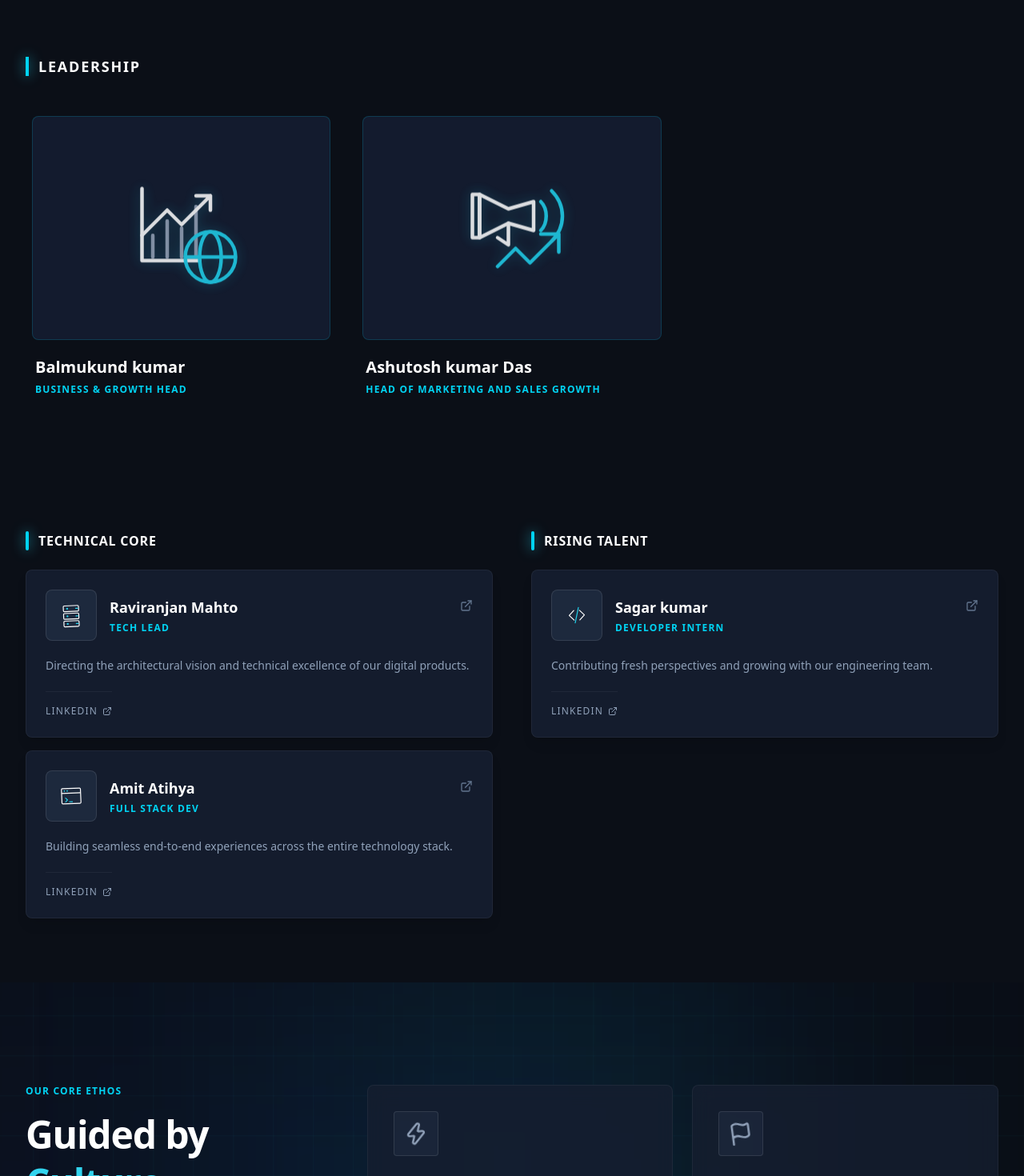
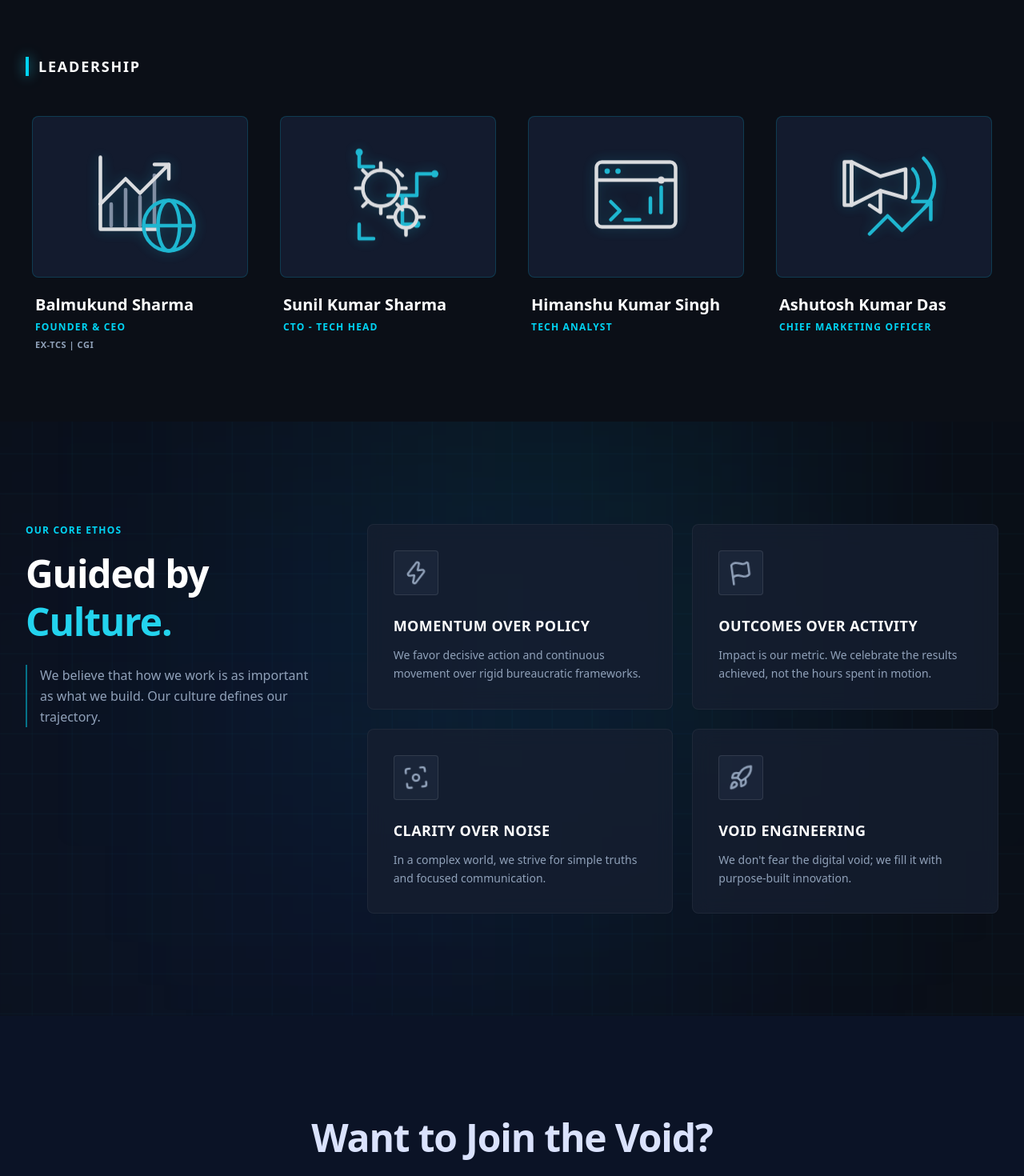
Before and after one commit to hmnshub/Covianlab_Frontend, a Next.js app: page /team in a window 1280 px wide. Shown: the part 640-2110 px from the top of the page at 80% size. Built offline with nearby package versions, Linux system fonts and the light colour scheme.

Commit message:
feat: update leadership team, reorder navbar, and add products route

```diff
--- /dev/null
+++ b/src/app/products/page.js
@@ -0,0 +1,32 @@
+import Navbar from "@/components/Navbar";
+import Footer from "@/components/Footer";
+
+export const metadata = {
+  title: "Products | CovianLab",
+  description: "Explore our digital products and innovations.",
+};
+
+export default function ProductsPage() {
+  return (
+    <main className="min-h-screen bg-[#0B0F17] text-white flex flex-col justify-between">
+      <Navbar activePage="products" />
+
+      {/* Blank Content Area */}
+      <div className="flex-1 flex items-center justify-center py-32 px-8">
+        <div className="text-center max-w-lg mx-auto">
+          <span className="text-xs font-label uppercase tracking-widest text-cyan-400 font-bold block mb-3">
+            CovianLab Ecosystem
+          </span>
+          <h1 className="text-5xl font-headline font-black tracking-tight text-white mb-4 drop-shadow-[0_0_15px_rgba(34,211,238,0.15)]">
+            Products
+          </h1>
+          <p className="text-slate-400 text-sm tracking-wide">
+            Our suite of purpose-built digital products is currently under development. Check back soon.
+          </p>
+        </div>
+      </div>
+
+      <Footer />
+    </main>
+  );
+}
--- a/src/app/team/page.js
+++ b/src/app/team/page.js
@@ -2,7 +2,6 @@ import Navbar from "@/components/Navbar";
 import Footer from "@/components/Footer";
 import TeamHero from "@/components/team/TeamHero";
 import Leadership from "@/components/team/Leadership";
-import TeamGrid from "@/components/team/TeamGrid";
 import CoreValues from "@/components/team/CoreValues";
 import TeamCTA from "@/components/team/TeamCTA";
 
@@ -17,7 +16,6 @@ export default function TeamPage() {
       <Navbar activePage="team" />
       <TeamHero />
       <Leadership />
-      <TeamGrid />
       <CoreValues />
       <TeamCTA />
       <Footer />
--- a/src/components/CTA.jsx
+++ b/src/components/CTA.jsx
@@ -28,7 +28,7 @@ export default function CTA() {
           transition={{ duration: 0.6, delay: 0.15 }}
           className="text-lg text-on-surface-variant max-w-2xl mx-auto mb-14 leading-relaxed"
         >
-          We are currently accepting high-growth partners for late 2024. Secure
+          We are currently accepting high-growth partners for late 2026. Secure
           your spot in our next development cycle.
         </motion.p>
 
--- a/src/components/Footer.jsx
+++ b/src/components/Footer.jsx
@@ -23,7 +23,7 @@ export default function Footer() {
             Engineering end-to-end growth systems for the next generation of business leaders.
           </p>
           <div className="mt-2 text-xs text-slate-600 uppercase tracking-widest space-y-1">
-            <div>Business &amp; Growth</div>
+            <div>Founder &amp; CEO</div>
             <div className="text-slate-400 font-semibold">Balmukund kumar</div>
 
           </div>
@@ -74,7 +74,7 @@ export default function Footer() {
       {/* Bottom bar */}
       <div className="px-12 py-8 border-t border-white/5 flex flex-col md:flex-row justify-between items-center gap-4">
         <span className="text-slate-500 text-xs font-label tracking-widest uppercase">
-          © 2024 CovianLab. Engineered for Growth.
+          © 2026 CovianLab. Engineered for Growth.
         </span>
         <div className="flex gap-8">
           <Link href="#" className="text-slate-500 hover:text-cyan-400 text-xs uppercase tracking-widest transition-colors">Terms</Link>
--- a/src/components/Navbar.jsx
+++ b/src/components/Navbar.jsx
@@ -7,10 +7,11 @@ import { useState } from "react";
 
 const navLinks = [
   { label: "Home", href: "/" },
+  { label: "Portfolio", href: "/portfolio" },
   { label: "Services", href: "/services" },
+  { label: "Products", href: "/products" },
+  { label: "Careers", href: "/careers" },
   { label: "Team", href: "/team" },
-  { label: "Portfolio", href: "/portfolio" },
-  { label: "Careers", href: "/careers" },
 ];
 
 export default function Navbar() {
--- a/src/components/team/Leadership.jsx
+++ b/src/components/team/Leadership.jsx
@@ -27,6 +27,18 @@ const GearCircuitIcon = () => (
   </svg>
 );
 
+const TechAnalystIcon = () => (
+  <svg viewBox="0 0 64 64" fill="none" xmlns="http://www.w3.org/2000/svg" className="w-full h-full">
+    <rect x="10" y="14" width="44" height="36" rx="3" stroke="white" strokeWidth="2"/>
+    <path d="M10 24h44" stroke="white" strokeWidth="2"/>
+    <circle cx="16" cy="19" r="1.5" fill="#22d3ee"/>
+    <circle cx="22" cy="19" r="1.5" fill="#22d3ee"/>
+    <path d="M18 36l5 5-5 5M26 46h8" stroke="#22d3ee" strokeWidth="2" strokeLinecap="round" strokeLinejoin="round"/>
+    <path d="M40 42v-8M46 42v-14" stroke="#22d3ee" strokeWidth="2" strokeLinecap="round"/>
+    <circle cx="46" cy="24" r="2" fill="white"/>
+  </svg>
+);
+
 const MegaphoneArrowIcon = () => (
   <svg viewBox="0 0 64 64" fill="none" xmlns="http://www.w3.org/2000/svg" className="w-full h-full">
     <path d="M14 38l16-8 14 4v-16l-14 4-16-8v24z" stroke="white" strokeWidth="2" strokeLinejoin="round"/>
@@ -38,9 +50,27 @@ const MegaphoneArrowIcon = () => (
 );
 
 const leaders = [
-  { name: "Balmukund kumar", role: "BUSINESS & GROWTH HEAD", Graphic: GraphGlobeIcon },
-
-  { name: "Ashutosh kumar Das", role: "HEAD OF MARKETING AND SALES GROWTH", Graphic: MegaphoneArrowIcon },
+  {
+    name: "Balmukund Sharma",
+    role: "FOUNDER & CEO",
+    badge: "Ex-TCS | CGI",
+    Graphic: GraphGlobeIcon
+  },
+  {
+    name: "Sunil Kumar Sharma",
+    role: "CTO - TECH HEAD",
+    Graphic: GearCircuitIcon
+  },
+  {
+    name: "Himanshu Kumar Singh",
+    role: "TECH ANALYST",
+    Graphic: TechAnalystIcon
+  },
+  {
+    name: "Ashutosh Kumar Das",
+    role: "CHIEF MARKETING OFFICER",
+    Graphic: MegaphoneArrowIcon
+  },
 ];
 
 const cardVariants = {
@@ -73,7 +103,7 @@ export default function Leadership() {
           whileInView="visible"
           viewport={{ once: true, margin: "-50px" }}
           variants={{ visible: { transition: { staggerChildren: 0.2 } } }}
-          className="grid grid-cols-1 lg:grid-cols-3 gap-6"
+          className="grid grid-cols-1 sm:grid-cols-2 lg:grid-cols-4 gap-6"
         >
           {leaders.map((leader, i) => {
             const GraphicComponent = leader.Graphic;
@@ -87,12 +117,9 @@ export default function Leadership() {
                 }}
                 className="flex flex-col group cursor-pointer relative p-2 rounded-2xl transition-all duration-300"
               >
-                {/* Clean Image Container with smooth border highlight instead of box-shadow box */}
                 <div className="w-full aspect-[4/3] bg-[#131B2E] rounded-xl flex items-center justify-center mb-5 relative overflow-hidden border border-cyan-500/20 group-hover:border-cyan-400 group-hover:shadow-[0_0_25px_rgba(34,211,238,0.25)] transition-all duration-300">
-                  {/* Shimmer */}
                   <div className="absolute inset-0 bg-gradient-to-r from-transparent via-cyan-400/10 to-transparent -translate-x-full group-hover:animate-[shimmer_1.5s_infinite] pointer-events-none" />
 
-                  {/* Floating Icon */}
                   <motion.div
                     animate={{ y: [-6, 6, -6] }}
                     transition={{ repeat: Infinity, duration: 4, ease: "easeInOut", delay: i * 0.2 }}
@@ -109,6 +136,11 @@ export default function Leadership() {
                   <p className="text-xs font-bold text-cyan-400 uppercase tracking-widest leading-relaxed">
                     {leader.role}
                   </p>
+                  {leader.badge && (
+                    <p className="text-[11px] font-semibold text-slate-400 tracking-wider mt-1 uppercase">
+                      {leader.badge}
+                    </p>
+                  )}
                 </div>
               </motion.div>
             );
--- a/src/components/team/TeamGrid.jsx
+++ b/src/components/team/TeamGrid.jsx
@@ -14,29 +14,13 @@ const TechLeadIcon = () => (
   </svg>
 );
 
-const FullStackIcon = () => (
-  <svg viewBox="0 0 64 64" fill="none" xmlns="http://www.w3.org/2000/svg" className="w-full h-full">
-    <rect x="12" y="16" width="40" height="32" rx="2" stroke="white" strokeWidth="2"/>
-    <path d="M12 26h40" stroke="white" strokeWidth="2"/>
-    <circle cx="18" cy="21" r="1.5" fill="#22d3ee"/><circle cx="24" cy="21" r="1.5" fill="#22d3ee"/>
-    <path d="M20 36l4 4-4 4M28 44h6" stroke="#22d3ee" strokeWidth="2" strokeLinecap="round" strokeLinejoin="round"/>
-  </svg>
-);
-
-const InternIcon = () => (
-  <svg viewBox="0 0 64 64" fill="none" xmlns="http://www.w3.org/2000/svg" className="w-full h-full">
-    <path d="M26 22l-10 10 10 10M38 22l10 10-10 10" stroke="white" strokeWidth="2" strokeLinecap="round" strokeLinejoin="round"/>
-    <path d="M36 16l-8 32" stroke="#22d3ee" strokeWidth="2" strokeLinecap="round"/>
-  </svg>
-);
-
 const technical = [
-  { name: "Raviranjan Mahto", role: "Tech Lead", desc: "Directing the architectural vision and technical excellence of our digital products.", Graphic: TechLeadIcon },
-  { name: "Amit Atihya", role: "Full Stack Dev", desc: "Building seamless end-to-end experiences across the entire technology stack.", Graphic: FullStackIcon },
-];
-
-const risingTalent = [
-  { name: "Sagar kumar", role: "Developer Intern", desc: "Contributing fresh perspectives and growing with our engineering team.", Graphic: InternIcon },
+  {
+    name: "Himanshu Kumar Singh",
+    role: "Tech Analyst",
+    desc: "Analyzing technical systems, optimizing platform performance, and supporting core software operations.",
+    Graphic: TechLeadIcon
+  },
 ];
 
 const cardVariants = {
@@ -44,7 +28,7 @@ const cardVariants = {
   visible: { opacity: 1, scale: 1, rotateX: 0, y: 0, transition: { type: "spring", stiffness: 100, damping: 12 } },
 };
 
-function MemberCard({ member, delay = 0 }) {
+function MemberCard({ member }) {
   const GraphicComponent = member.Graphic;
   return (
     <motion.div
@@ -80,7 +64,7 @@ function MemberCard({ member, delay = 0 }) {
 export default function TeamGrid() {
   return (
     <section className="py-20 bg-[#0B0F17] perspective-[2000px]">
-      <div className="max-w-screen-xl mx-auto px-8 grid grid-cols-1 lg:grid-cols-2 gap-12">
+      <div className="max-w-screen-md mx-auto px-8">
         <motion.div initial="hidden" whileInView="visible" viewport={{ once: true, margin: "-50px" }} variants={{ visible: { transition: { staggerChildren: 0.2 } } }}>
           <div className="flex items-center gap-3 mb-6">
             <span className="w-1 h-6 bg-cyan-400 rounded-full drop-shadow-[0_0_8px_rgba(34,211,238,0.8)]" />
@@ -90,16 +74,6 @@ export default function TeamGrid() {
             {technical.map((m) => <MemberCard key={m.name} member={m} />)}
           </div>
         </motion.div>
-
-        <motion.div initial="hidden" whileInView="visible" viewport={{ once: true, margin: "-50px" }} variants={{ visible: { transition: { staggerChildren: 0.2, delayChildren: 0.2 } } }}>
-          <div className="flex items-center gap-3 mb-6">
-            <span className="w-1 h-6 bg-cyan-400 rounded-full drop-shadow-[0_0_8px_rgba(34,211,238,0.8)]" />
-            <h2 className="text-base font-headline font-black uppercase tracking-wider text-white">Rising Talent</h2>
-          </div>
-          <div className="space-y-4">
-            {risingTalent.map((m) => <MemberCard key={m.name} member={m} />)}
-          </div>
-        </motion.div>
       </div>
     </section>
   );
```
